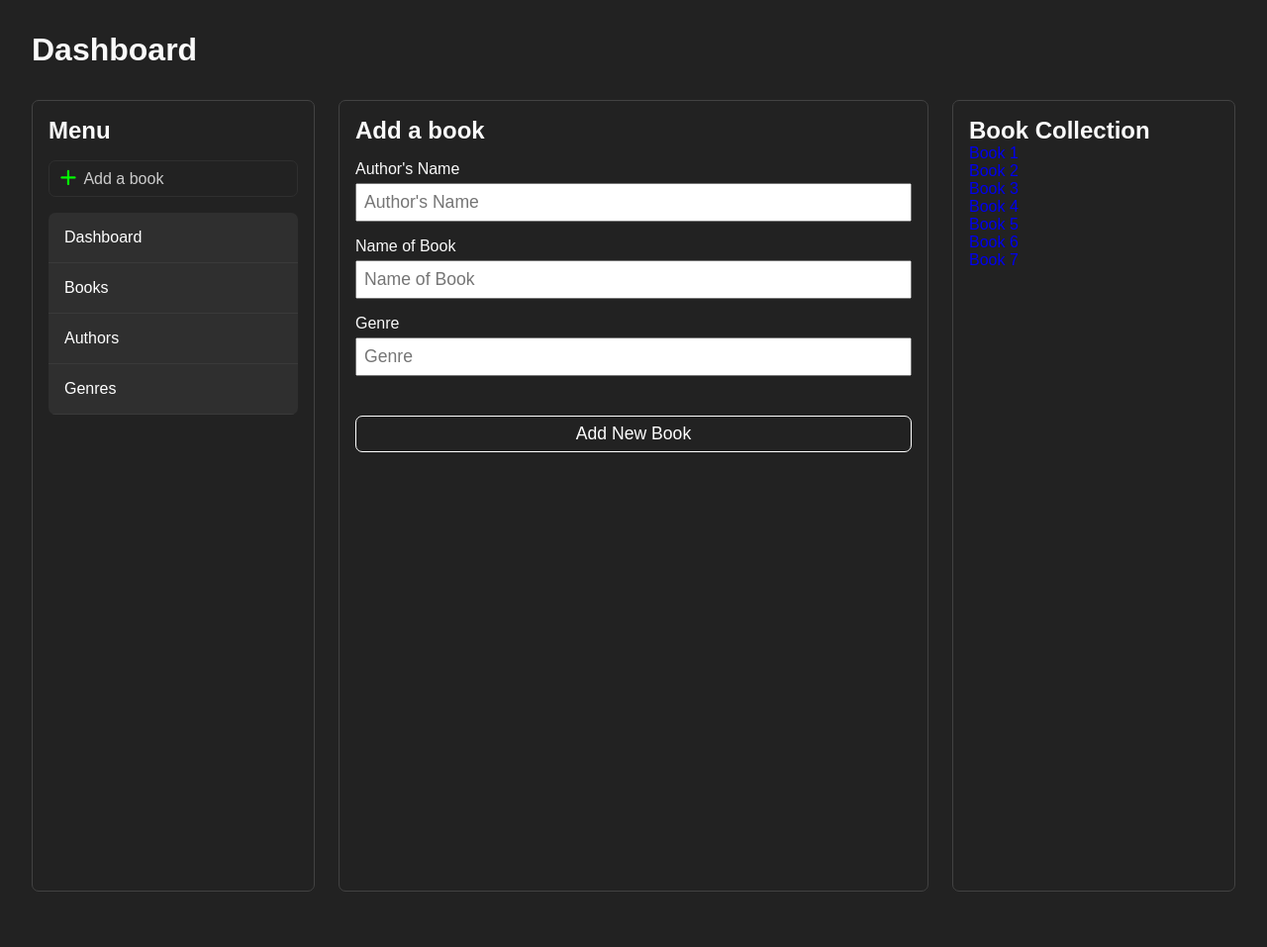
After one commit to RenPen3/library-project-2.0, a PHP site: page /dashboard.html in a window 1280 px wide. The commit adds this page. Shown: the whole page at 99% size. Run offline with PHP 8.4, Linux system fonts and the light colour scheme; some libraries are stand-ins or nearby versions.

Commit message:
I added the dashboard.html file.

```diff
--- a/css/styles.css
+++ b/css/styles.css
@@ -15,7 +15,8 @@
 
 /* Header/ Navigation */
 .header {
-  padding: 2em 2em 1em 2em;
+  padding: 2em 2em .5em 2em;
+  transition: all .3s ease-in-out;
 }
 
 .header-content {
@@ -241,6 +242,7 @@
 
   .header {
     padding: 1em;
+    /* display: none; */
   }
 
   .header-nav {
--- /dev/null
+++ b/dashboard.html
@@ -0,0 +1,86 @@
+<!DOCTYPE html>
+<html lang="en">
+  <head>
+    <meta charset="UTF-8" />
+    <meta name="viewport" content="width=device-width, initial-scale=1.0" />
+    <title>Dashboard | Library Project</title>
+    <link rel="stylesheet" href="css/resets.css" />
+    <link rel="stylesheet" href="css/styles.css" />
+    <link
+      rel="stylesheet"
+      href="https://cdnjs.cloudflare.com/ajax/libs/font-awesome/7.0.1/css/all.min.css"
+    />
+
+  </head>
+  <body>
+    <main>
+      <div style="padding: 2em 2em 1em 2em;">
+        <h1>Dashboard</h1>
+      </div>
+
+      <div class="container">
+        <!-- Menu Sidebar -->
+        <aside class="menu box">
+          <div class="menu-container">
+            <h3 class="menu-title">Menu</h3>
+            <a href="#" class="menu-lines">
+              <div class="menu-line menu-line1"></div>
+              <div class="menu-line menu-line2"></div>
+              <div class="menu-line menu-line3"></div>
+            </a>
+          </div>
+          <!-- <div class="menu-add-book-btn"> -->
+          <a class="menu-add-book" href="#"
+            ><i class="fa-solid fa-plus"></i>&nbsp;Add a book</a
+          >
+          <!-- </div> -->
+          <aside class="menu-left-sidebar">
+            <ul class="menu-list">
+              <li><a href="#">Dashboard</a></li>
+              <li><a href="#">Books</a></li>
+              <li><a href="#">Authors</a></li>
+              <li><a href="#">Genres</a></li>
+            </ul>
+          </aside>
+        </aside>
+        <!-- /Menu Sidebar -->
+
+        <!-- Main Content -->
+        <div class="content box">
+          <h3 class="content-title">Add a book</h3>
+          <form class="content-form">
+            <label for="name">Author's Name</label>
+            <input class="content-name" type="name" name="author" placeholder="Author's Name" />
+            <label for="name">Name of Book</label>
+            <input class="content-book" type="text" name="book" placeholder="Name of Book" />
+            <label for="name">Genre</label>
+            <input class="content-genre" type="text" name="genre" placeholder="Genre" />
+
+            <input class="content-btn" type="submit" value="Add New Book">
+
+          </form>
+        </div>
+        <!-- /Main Content -->
+
+        <!-- Collection Sidebar -->
+        <div class="collection box">
+          <h3 class="collection-title">Book Collection</h3>
+          <div class="collection-box">
+            <ul class="collection-list">
+              <li><a href="#">
+                <li>Book 1</li>
+                <li>Book 2</li>
+                <li>Book 3</li>
+                <li>Book 4</li>
+                <li>Book 5</li>
+                <li>Book 6</li>
+                <li>Book 7</li>
+              </li>
+            </ul>
+          </div>
+        </div>
+        <!-- /Collection Sidebar -->
+      </div>
+    </main>
+  </body>
+</html>
```
Also changed, not shown: index.html (+9 -75 lines).
